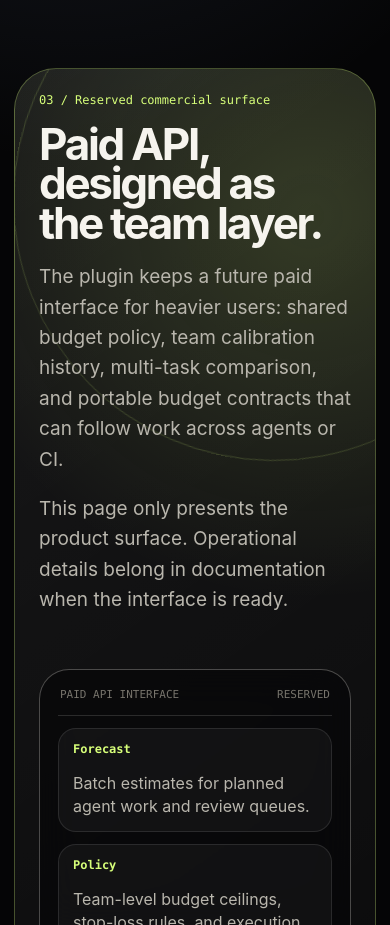
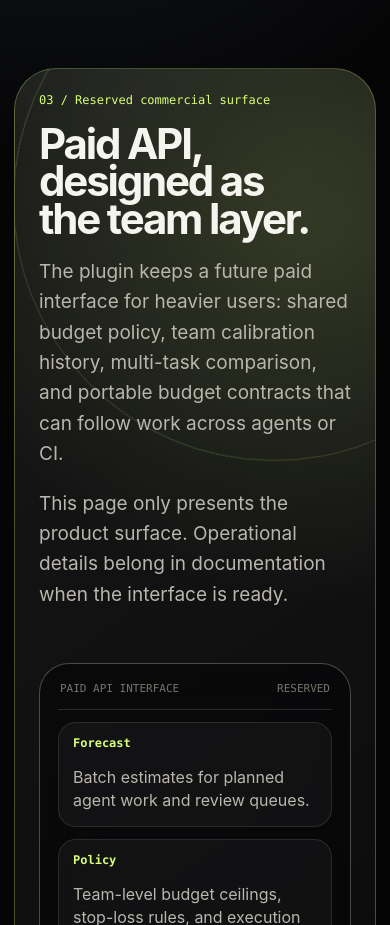
Before and after one commit to YUK1207/token-budget-estimator, a plain HTML site: page site/index.html in a window 390 px wide. Shown: the part 5700-6625 px from the top of the page. Drawn offline with Linux system fonts and the light colour scheme.

Commit message:
Fix API title clipping and deepen layout stagger

```diff
--- a/site/index.html
+++ b/site/index.html
@@ -194,13 +194,25 @@
 
     .breakout-title {
       position: relative;
-      left: clamp(-86px, -6vw, -28px);
-      width: min(1080px, calc(100vw - 42px));
+      left: clamp(-132px, -9vw, -44px);
+      width: min(1240px, calc(100vw - 32px));
       max-width: none;
     }
 
-    .breakout-title.narrow {
-      width: min(920px, calc(100vw - 42px));
+    .breakout-title.hero-title {
+      left: clamp(-166px, -12vw, -58px);
+      width: min(1320px, calc(100vw - 24px));
+    }
+
+    .breakout-title.stage-right {
+      left: clamp(72px, 9vw, 156px);
+      width: min(980px, calc(100vw - 42px));
+    }
+
+    .breakout-title.api-title {
+      left: 0;
+      width: min(640px, 100%);
+      max-width: 100%;
     }
 
     .hero-copy {
@@ -643,6 +655,9 @@
       transform: translateY(0);
     }
 
+    .feature:nth-child(2) { margin-top: 82px; }
+    .feature:nth-child(3) { margin-top: 34px; }
+
     .feature:hover {
       border-color: rgba(215, 255, 122, 0.42);
     }
@@ -694,8 +709,12 @@
       animation: spin 24s linear infinite;
     }
 
-    .api-copy { position: relative; z-index: 1; }
-    .api-copy h2 { font-size: clamp(44px, 6vw, 90px); }
+    .api-copy {
+      position: relative;
+      z-index: 1;
+      transform: translateY(-28px);
+    }
+    .api-copy h2 { font-size: clamp(42px, 5vw, 78px); }
     .api-copy p {
       color: var(--soft);
       font-size: 19px;
@@ -712,6 +731,7 @@
       padding: 18px;
       background: rgba(5,5,6,0.56);
       backdrop-filter: blur(18px);
+      transform: translateY(42px);
     }
 
     .api-head {
@@ -815,6 +835,16 @@
       .feature {
         min-height: 290px;
       }
+
+      .feature:nth-child(2),
+      .feature:nth-child(3) {
+        margin-top: 0;
+      }
+
+      .api-copy,
+      .api-card {
+        transform: none;
+      }
     }
 
     @media (max-width: 720px) {
@@ -852,7 +882,9 @@
       }
 
       .breakout-title,
-      .breakout-title.narrow {
+      .breakout-title.hero-title,
+      .breakout-title.stage-right,
+      .breakout-title.api-title {
         left: 0;
         width: 100%;
       }
@@ -882,7 +914,7 @@
       <div class="hero-grid">
         <div>
           <div class="kicker">Dynamic launch preview</div>
-          <h1 class="breakout-title">Agent work, budgeted before takeoff.</h1>
+          <h1 class="breakout-title hero-title">Agent work, budgeted before takeoff.</h1>
           <p class="hero-copy">A Codex-native preflight layer that predicts token burn, evaluates ROI, writes a budget contract, and tells the agent where context deserves to go first.</p>
           <div class="hero-actions">
             <a class="cta" href="#forecast">Enter product story</a>
@@ -974,7 +1006,7 @@
     <section class="section wrap" id="engine">
       <div class="section-head">
         <span class="section-label">02 / Product engine</span>
-        <h2 class="breakout-title">Not a token counter. A decision system.</h2>
+        <h2 class="breakout-title stage-right">Not a token counter. A decision system.</h2>
         <p>The useful part is not pretending to be exact. The useful part is turning uncertainty into a safer execution path.</p>
       </div>
       <div class="gallery">
@@ -1000,7 +1032,7 @@
       <div class="api-shell">
         <div class="api-copy">
           <span class="section-label">03 / Reserved commercial surface</span>
-          <h2 class="breakout-title narrow">Paid API, designed as the team layer.</h2>
+          <h2 class="breakout-title api-title">Paid API, designed as the team layer.</h2>
           <p>The plugin keeps a future paid interface for heavier users: shared budget policy, team calibration history, multi-task comparison, and portable budget contracts that can follow work across agents or CI.</p>
           <p>This page only presents the product surface. Operational details belong in documentation when the interface is ready.</p>
         </div>
```
